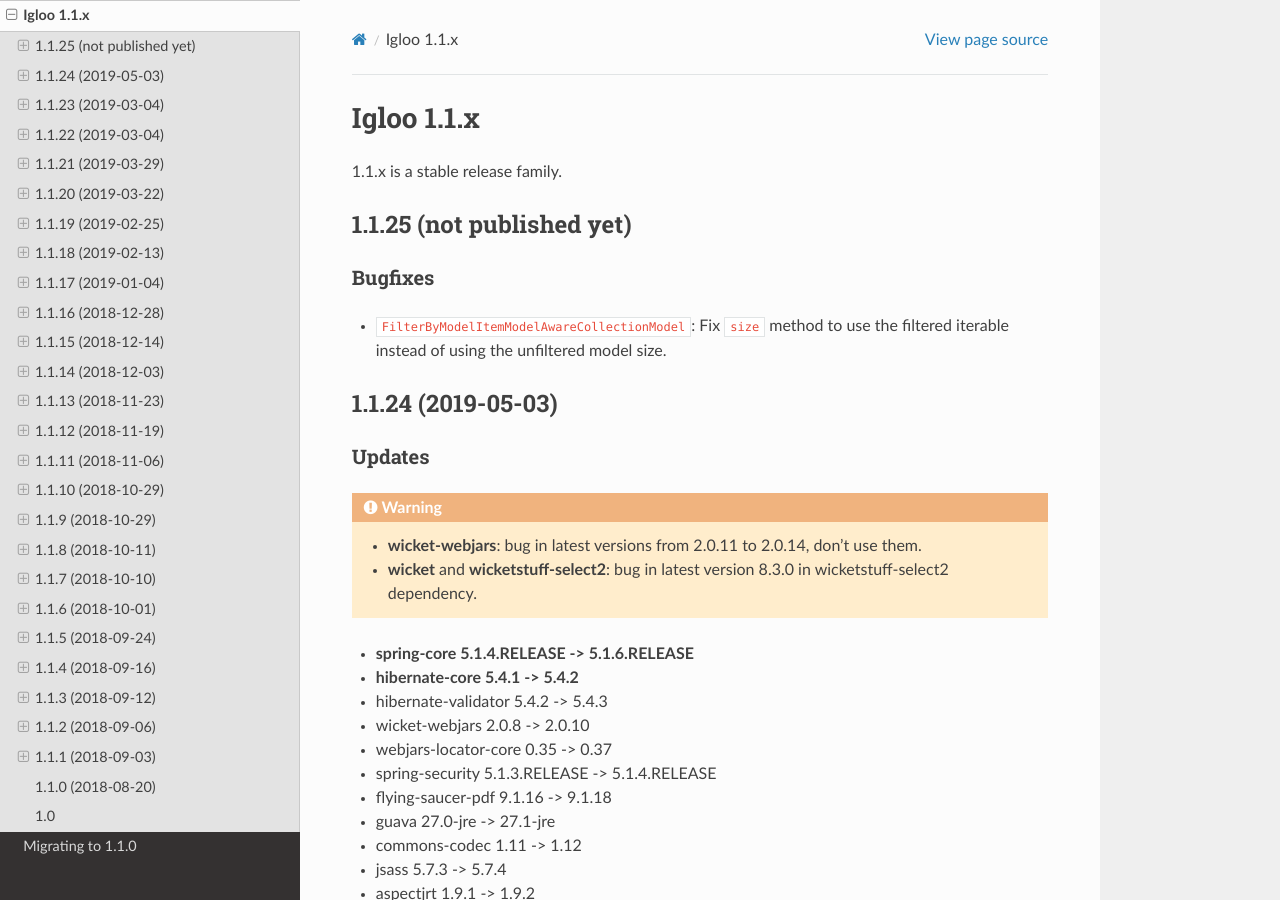
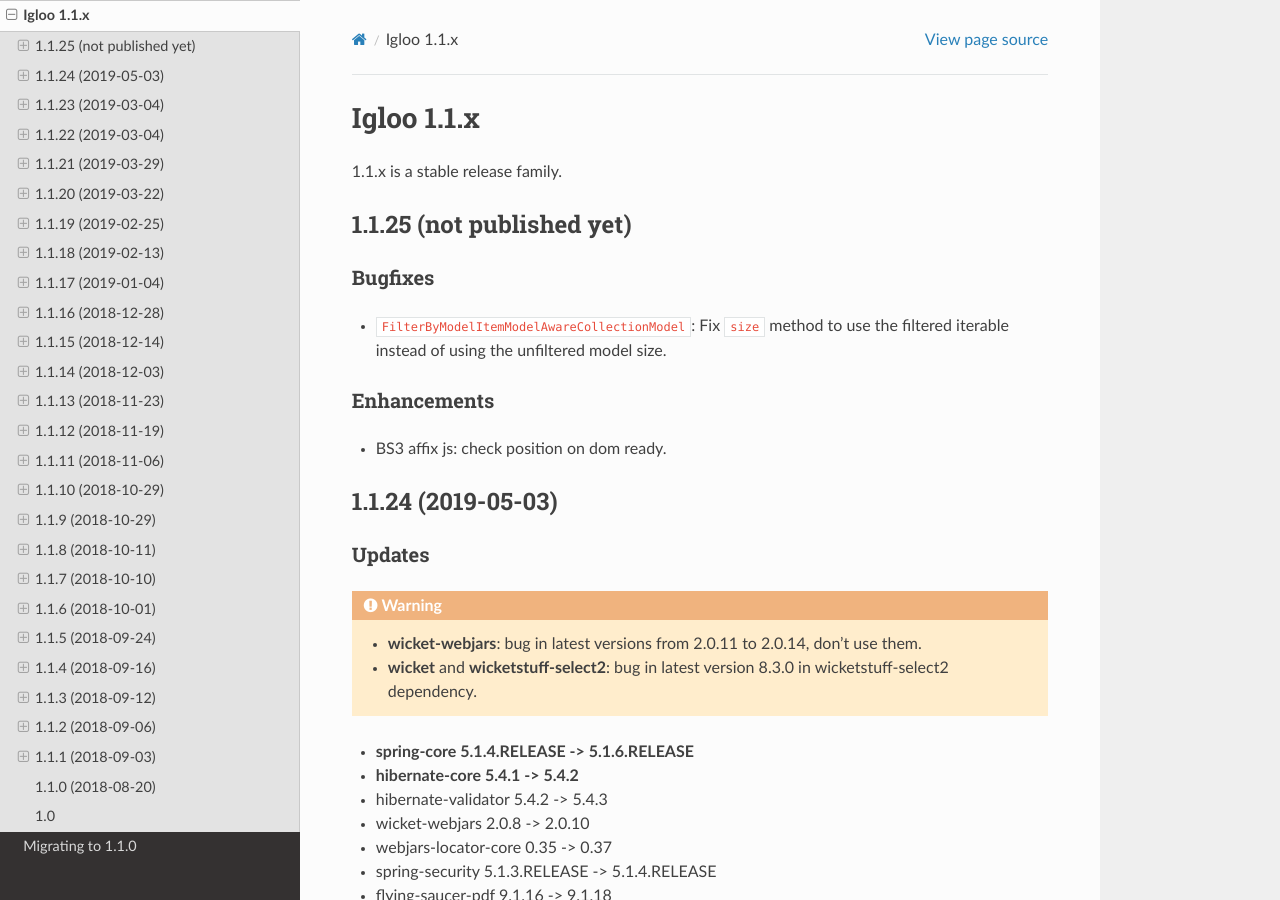
Before and after one commit to igloo-project/igloo-doc, a Sphinx documentation site: the page built from source/release-notes/1.1.x.rst, in a window 1280 px wide and 900 px high. Built offline with Sphinx 7.4.7 and the Read the Docs theme 2.0.0, drawn with Linux system fonts in a browser that asks for light colours.

Commit message:
1.1.25: update release notes

```diff
--- a/source/release-notes/1.1.x.rst
+++ b/source/release-notes/1.1.x.rst
@@ -14,6 +14,11 @@
 
 * ``FilterByModelItemModelAwareCollectionModel``: Fix ``size`` method to use
   the filtered iterable instead of using the unfiltered model size.
+
+Enhancements
+************
+
+* BS3 affix js: check position on dom ready.
 
 .. _v1.1.24:
 
```
